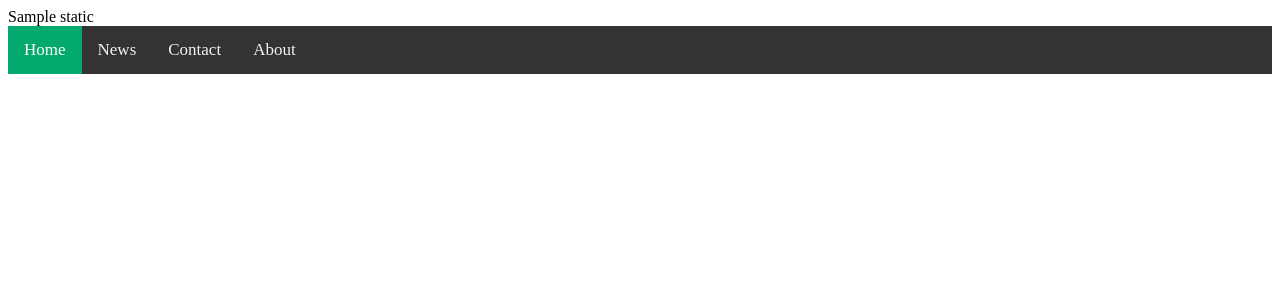
After one commit to jobiewinser/jobiewebsite, a Django app: template templates/core/base.html in a window 1280 px wide. The commit adds this page. Shown: the top 300 px of the page. Run offline with Django 3.2, Linux system fonts and the light colour scheme; the template is opened without the code that fills it: most values are stand-ins (such as "Sample title", 1, 10 or a date in 2020).

Commit message:
Committing to test static files

```diff
--- a/requirements.txt
+++ b/requirements.txt
@@ -3,7 +3,7 @@ Django==3.2.5
 django-environ==0.4.5
 gunicorn==20.0.2
 pkg_resources==0.0.0
-psycopg2==2.9.1
+psycopg2
 pytz==2021.1
 sqlparse==0.4.1
 typing-extensions==3.10.0.0
--- /dev/null
+++ b/static/css/base.css
@@ -0,0 +1,27 @@
+/* Add a black background color to the top navigation */
+.topnav {
+    background-color: #333;
+    overflow: hidden;
+  }
+
+  /* Style the links inside the navigation bar */
+  .topnav a {
+    float: left;
+    color: #f2f2f2;
+    text-align: center;
+    padding: 14px 16px;
+    text-decoration: none;
+    font-size: 17px;
+  }
+
+  /* Change the color of links on hover */
+  .topnav a:hover {
+    background-color: #ddd;
+    color: black;
+  }
+
+  /* Add a color to the active/current link */
+  .topnav a.active {
+    background-color: #04AA6D;
+    color: white;
+  }
--- /dev/null
+++ b/templates/core/base.html
@@ -0,0 +1,24 @@
+{%load static%}
+<!DOCTYPE html>
+    <html>
+{{static}}
+    <head>
+        <link rel="stylesheet" type="text/css"  href="{% static 'css/base.css' %}">
+    </head>
+
+    <body>
+
+        {%block topnav%}
+            <div class="topnav">
+                <a class="active" href="#home">Home</a>
+                <a href="#news">News</a>
+                <a href="#contact">Contact</a>
+                <a href="#about">About</a>
+            </div>
+        {%endblock topnav%}
+
+        {%block content%}
+        {%endblock content%}
+
+    </body>
+</html>
--- a/templates/core/home.html
+++ b/templates/core/home.html
@@ -1 +1,5 @@
-"I was pissed like 3 hours ago"
+{% extends 'core/base.html' %}
+
+{%block content%}
+test2
+{%endblock content%}
```
Also changed, not shown: settings.py (+5 -2 lines), 1 other file.
